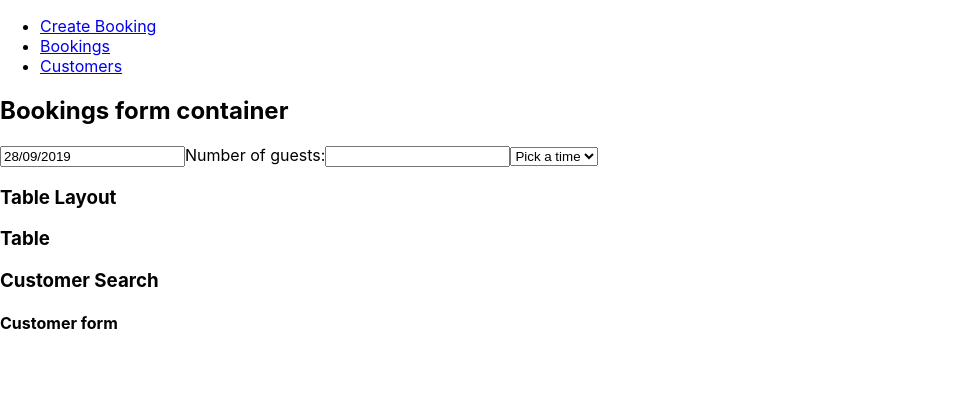
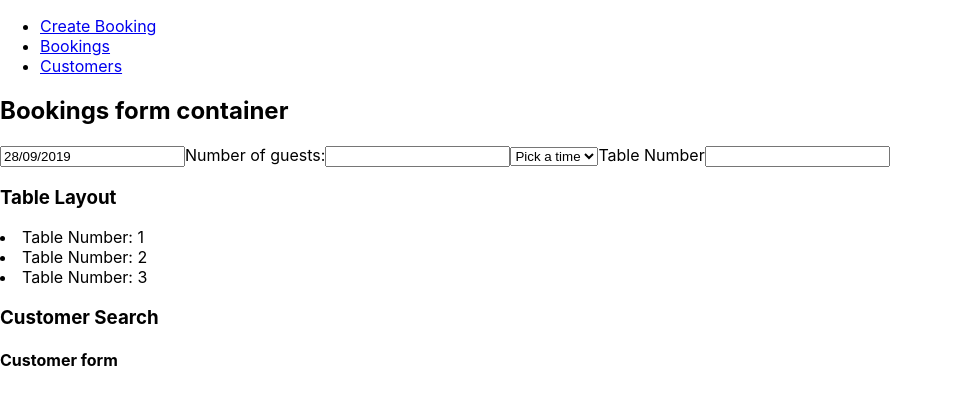
Before and after one commit to Fidelma/Restaurant-Bookings-Group-Project, a React (Create React App) app in the folder frontend_restaurant_bookings/: page / in a window 1280 px wide. Shown: the top 404 px of the page, without its empty margins (0-953 px from the left). Built offline with nearby package versions, Linux system fonts and the light colour scheme.

Commit message:
table number updating on selection from table layout

```diff
--- a/frontend_restaurant_bookings/src/components/Main.js
+++ b/frontend_restaurant_bookings/src/components/Main.js
@@ -21,7 +21,8 @@ class Main extends Component {
         {customer: "Alice", partySize: 2},
         {customer: "Jane", partySize: 6}
       ],
-      times: ['17:00', '18:00', '19:00']
+      times: ['17:00', '18:00', '19:00'],
+      tables: [1,2,3]
     }
   }
 
@@ -34,7 +35,8 @@ class Main extends Component {
           <Route
             exact path="/"
             render={() => <BookingsFormContainer
-            times={this.state.times}/>}
+            times={this.state.times}
+            tables={this.state.tables}/>}
           />
           <Route
             path="/bookings"
--- a/frontend_restaurant_bookings/src/components/bookings/BookingForm.js
+++ b/frontend_restaurant_bookings/src/components/bookings/BookingForm.js
@@ -19,10 +19,10 @@ const BookingForm = (props) => {
     <>
       <form>
       <DateSelector getDate={props.getDate}/>
-      <label htmlFor="author">Number of guests:</label>
+      <label htmlFor="guests">Number of guests:</label>
       <input
         id="guests"
-        type="int"
+        type="number"
         value={props.guests}
         onChange={handleGuestsChange}
       />
@@ -31,6 +31,12 @@ const BookingForm = (props) => {
         <option selected disabled>Pick a time</option>
         {times}
       </select>
+      <label htmlFor="selected-table">Table Number</label>
+      <input
+        id="table"
+        type="int"
+        value={props.selectedTable}
+      />
 
       </form>
     </>
--- a/frontend_restaurant_bookings/src/components/tables/Table.js
+++ b/frontend_restaurant_bookings/src/components/tables/Table.js
@@ -1,7 +1,18 @@
 import React from 'react';
 
-const Table = () => (
-  <h3>Table</h3>
-)
+const Table = (props) => {
+  const tableNodes = props.tables.map((tableNumber, index) => {
+    return <li onClick={selectTable} key={index} value={index}>Table Number: {tableNumber}</li>
+  })
+
+  function selectTable(event){
+    props.getTableNumber(event.target.value)
+  }
+  return(
+    <div >
+      {tableNodes}
+    </div>
+  )
+}
 
 export default Table;
--- a/frontend_restaurant_bookings/src/components/tables/TableLayout.js
+++ b/frontend_restaurant_bookings/src/components/tables/TableLayout.js
@@ -1,10 +1,13 @@
 import React from 'react';
 import Table from './Table.js';
 
-const TableLayout = () => (
+const TableLayout = (props) => (
   <>
   <h3> Table Layout </h3>
-  <Table/>
+  <Table
+    tables={props.tables}
+    getTableNumber={props.getTableNumber}
+    />
   </>
 )
 
--- a/frontend_restaurant_bookings/src/containers/BookingsFormContainer.js
+++ b/frontend_restaurant_bookings/src/containers/BookingsFormContainer.js
@@ -9,13 +9,15 @@ class BookingsFormContainer extends Component {
     this.state = {
       date: null,
       guests: '',
-      selectedTime: ''
+      selectedTime: '',
+      selectedTable: ''
 
 
     }
     this.getDate = this.getDate.bind(this);
     this.getGuests = this.getGuests.bind(this);
     this.getTime = this.getTime.bind(this);
+    this.getTableNumber = this.getTableNumber.bind(this);
   }
 
   getDate(date){
@@ -35,6 +37,12 @@ class BookingsFormContainer extends Component {
     )
   }
 
+  getTableNumber(number){
+    return(
+      this.setState({selectedTable: number += 1})
+    )
+  }
+
   render(){
     return(
       <>
@@ -45,8 +53,11 @@ class BookingsFormContainer extends Component {
           getGuests={this.getGuests}
           times={this.props.times}
           getTime={this.getTime}
+          selectedTable={this.state.selectedTable}
         />
-        <TableLayout />
+        <TableLayout
+          tables={this.props.tables} getTableNumber={this.getTableNumber}
+        />
         <CustomerBookingsContainer />
       </>
     )
```
